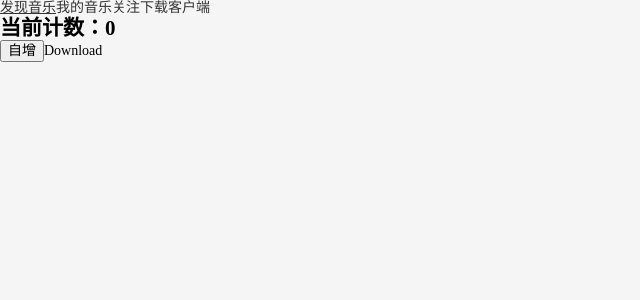
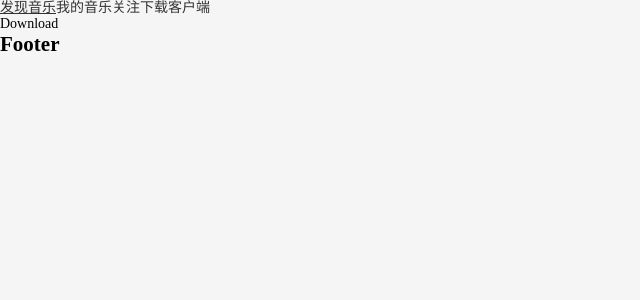
Before and after one commit to curder/react-demo, a React (Create React App) app in the folder 11-react-music/: page /download in a window 1280 px wide. Shown: the top 300 px of the page, without its empty margins (0-640 px from the left). Built offline with nearby package versions, Linux system fonts and the light colour scheme.

Commit message:
refactor(App): remove counter and nav components

```diff
--- a/11-react-music/src/App.tsx
+++ b/11-react-music/src/App.tsx
@@ -1,34 +1,15 @@
-import { Link, useRoutes } from 'react-router-dom'
+import { useRoutes } from 'react-router-dom'
 import routers from '@/router'
 import { Suspense } from 'react'
-import { appShallowEqual, useAppDispatch, useAppSelector } from '@/store'
-import { incrementAction } from '@/store/modules/counter'
+import Header from './components/header'
+import Footer from './components/footer'
 
 function App() {
-  const { count } = useAppSelector(
-    (state) => ({
-      count: state.counter.count
-    }),
-    appShallowEqual
-  )
-
-  const dispatch = useAppDispatch()
-
   return (
     <>
-      <div className="App">
-        <div className="nav">
-          <Link to="/discover">发现音乐</Link>
-          <Link to="/my">我的音乐</Link>
-          <Link to="/friend">关注</Link>
-          <Link to="/download">下载客户端</Link>
-        </div>
-      </div>
-
-      <h2>当前计数：{count}</h2>
-      <button onClick={(e) => dispatch(incrementAction())}>自增</button>
-
+      <Header />
       <Suspense fallback="Loading...">{useRoutes(routers)}</Suspense>
+      <Footer />
     </>
   )
 }
--- /dev/null
+++ b/11-react-music/src/components/footer/index.tsx
@@ -0,0 +1,16 @@
+import { memo } from 'react'
+import type { FC, ReactNode } from 'react'
+
+interface FooterProps {
+  children?: ReactNode
+}
+
+const Footer: FC<FooterProps> = (props) => {
+  return (
+    <>
+      <h2>Footer</h2>
+    </>
+  )
+}
+
+export default memo(Footer)
--- /dev/null
+++ b/11-react-music/src/components/header/index.tsx
@@ -0,0 +1,22 @@
+import { memo } from 'react'
+import type { FC, ReactNode } from 'react'
+import { Link } from 'react-router-dom'
+
+interface HeaderProps {
+  children?: ReactNode
+}
+
+const Header: FC<HeaderProps> = (props) => {
+  return (
+    <>
+      <div className="nav">
+        <Link to="/discover">发现音乐</Link>
+        <Link to="/my">我的音乐</Link>
+        <Link to="/friend">关注</Link>
+        <Link to="/download">下载客户端</Link>
+      </div>
+    </>
+  )
+}
+
+export default memo(Header)
```
